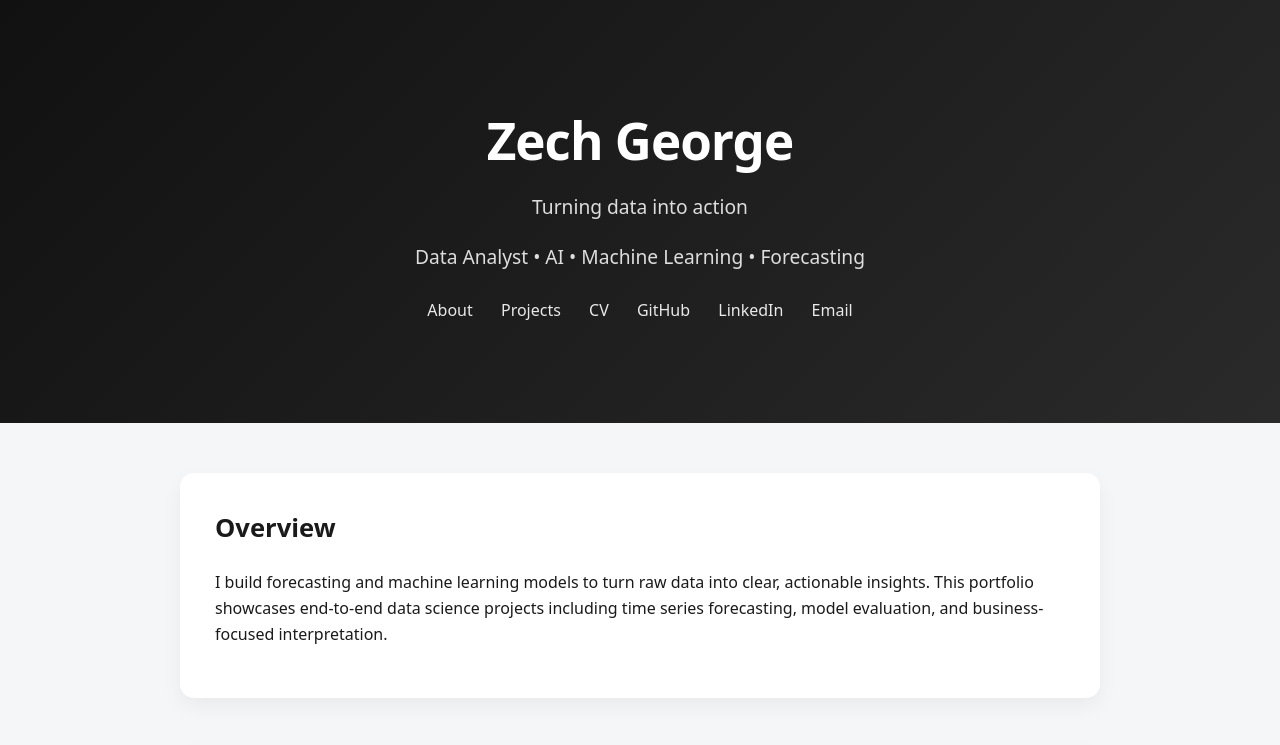
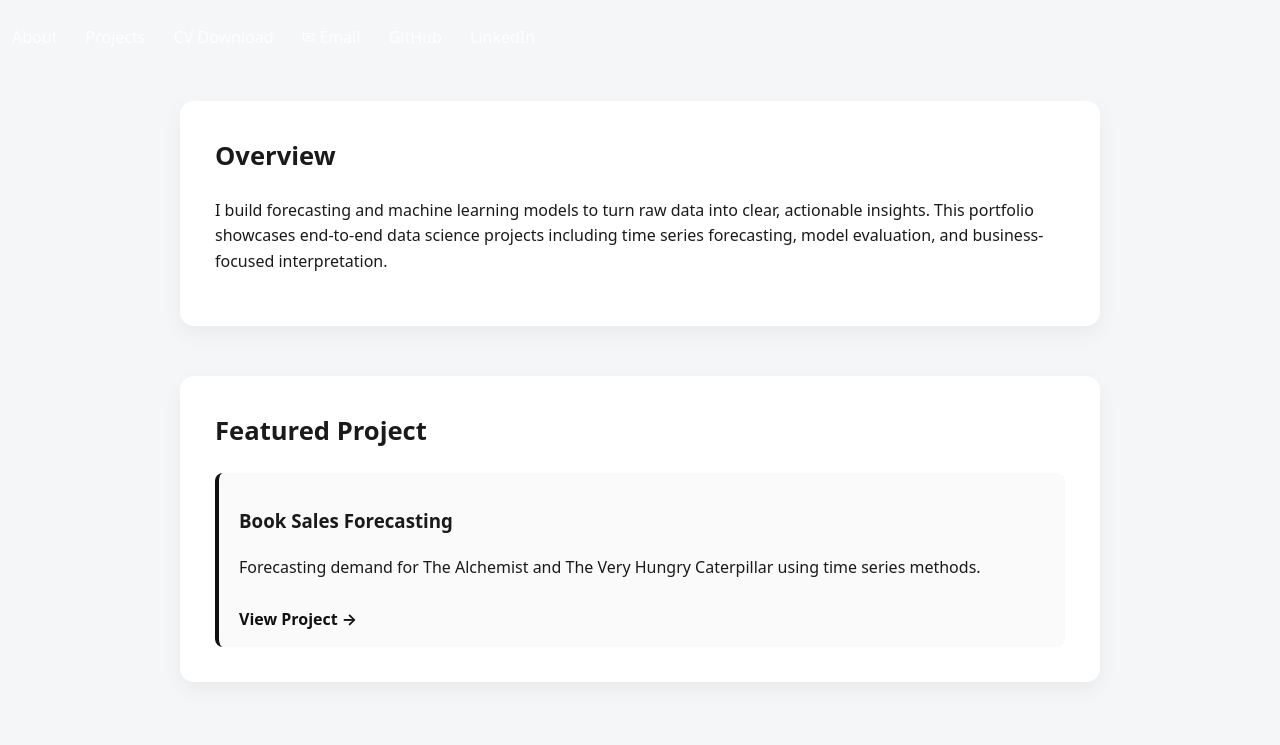
Before and after one commit to zechvincent-lab/zechgeorge.github.io, a plain HTML site: page index.html in a window 1280 px wide. Shown: the top 745 px of the page. Drawn offline with Linux system fonts and the light colour scheme.

Commit message:
Update index.html

```diff
--- a/index.html
+++ b/index.html
@@ -8,20 +8,15 @@
 
 <body>
 
-<header class="hero">
-    <h1>Zech George</h1>
-    <p>Turning data into action</p>
-    <p>Data Analyst • AI • Machine Learning • Forecasting</p>
+<div class="links">
+    <a href="about.html">About</a>
+    <a href="projects.html">Projects</a>
+    <a href="Zech_George_CV.pdf" download>CV Download</a>
 
-    <div class="links">
-        <a href="about.html">About</a>
-        <a href="projects.html">Projects</a>
-        <a href="cv.html">CV</a>
-        <a href="https://github.com/zechgeorge" target="_blank">GitHub</a>
-        <a href="https://www.linkedin.com/in/zech-george/" target="_blank">LinkedIn</a>
-        <a href="mailto:zech.vincent@gmail.com">Email</a>
-    </div>
-</header>
+    <a href="mailto:zech.vincent@gmail.com">✉ Email</a>
+    <a href="https://github.com/zechgeorge" target="_blank">GitHub</a>
+    <a href="https://www.linkedin.com/in/zech-george/" target="_blank">LinkedIn</a>
+</div>
 
 <section class="intro">
     <h2>Overview</h2>
```
